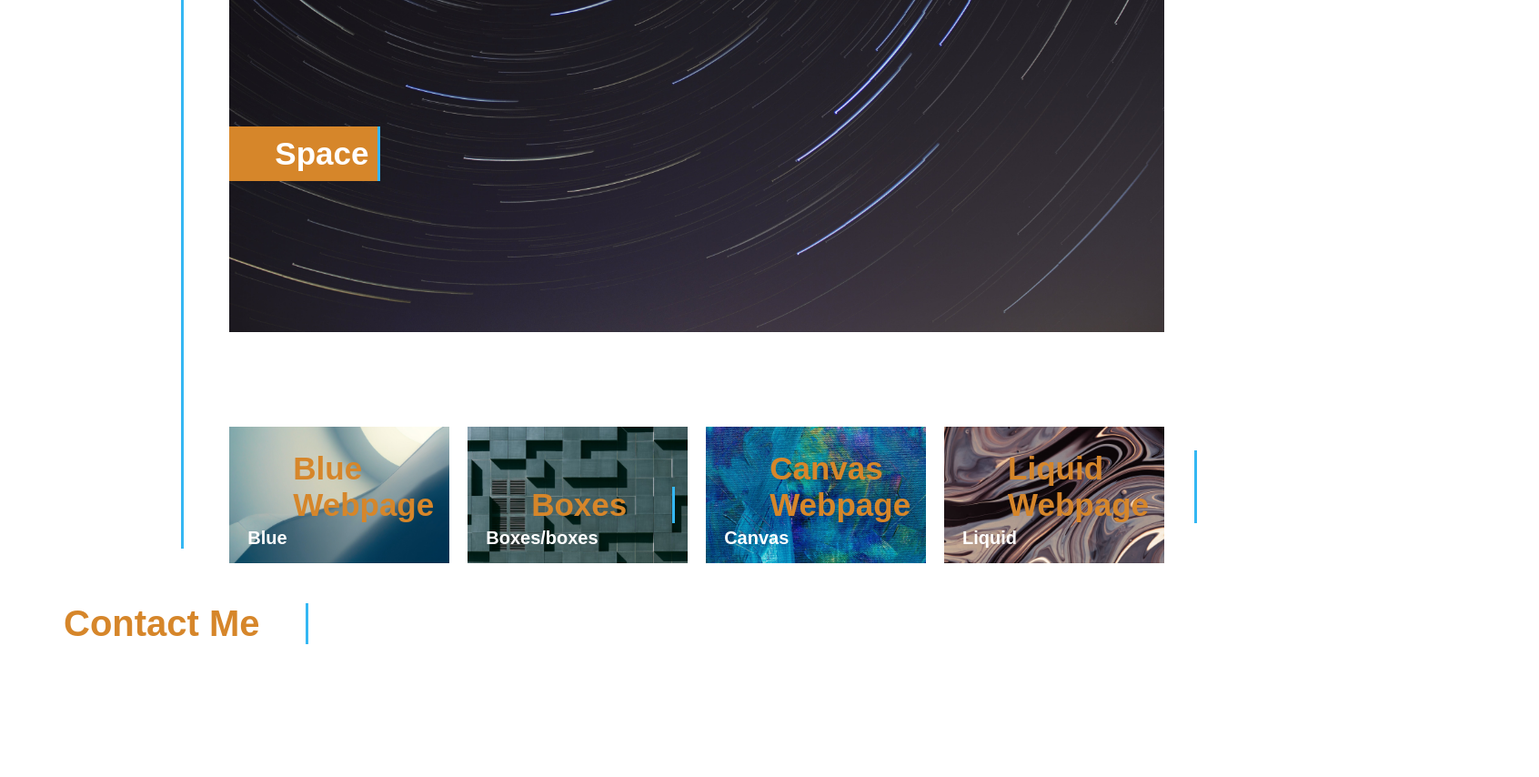
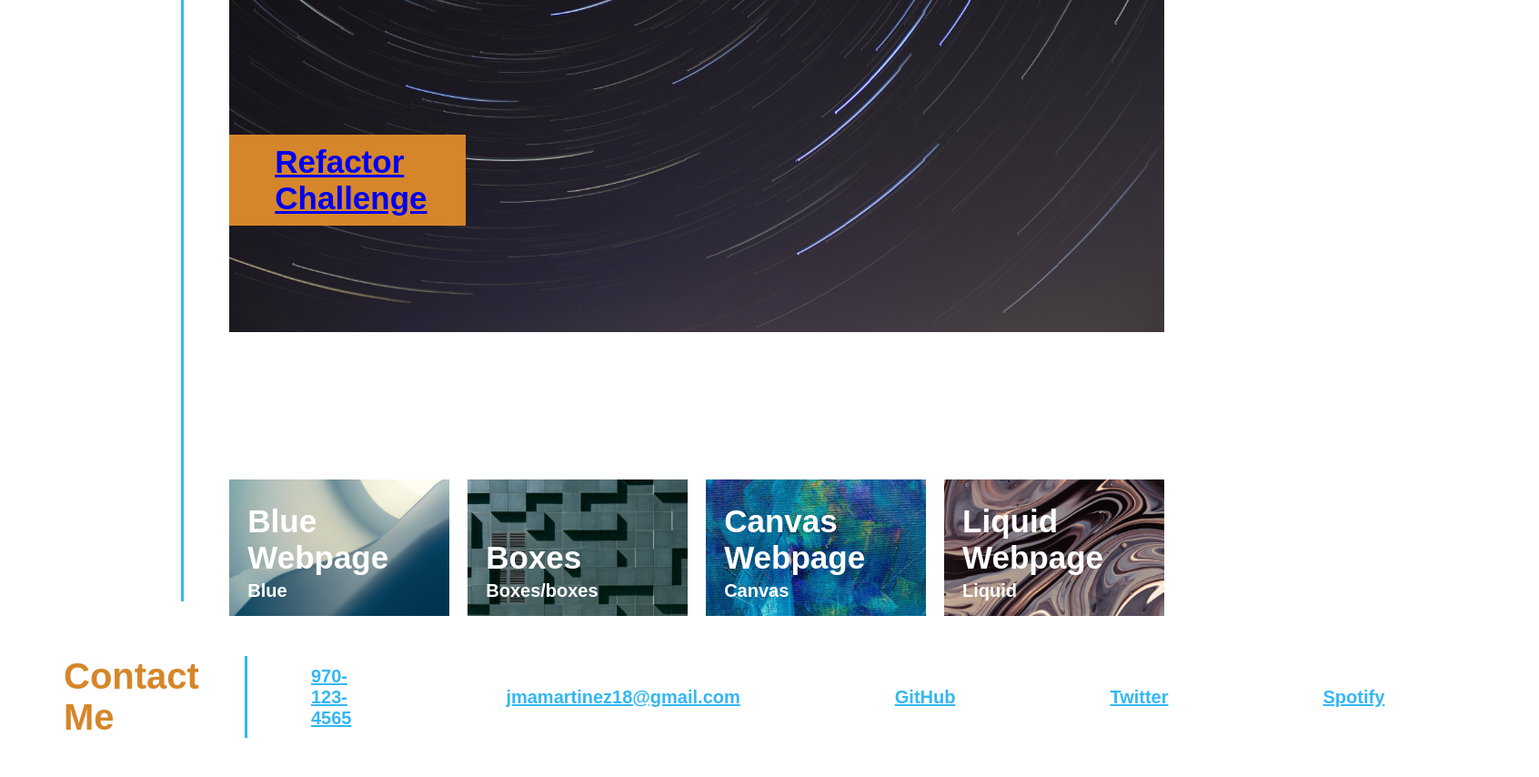
Before and after one commit to juanthtgotaway/Portfolio, a plain HTML site: page index.html in a window 1280 px wide. Shown: the part 1000-1854 px from the top of the page at 91% size, 1692 px wide, since content can reach past the window. Before the commit the page ends 1778 px from the top, so only its background shows below. Drawn offline with Linux system fonts and the light colour scheme.

Commit message:
links working and images displaced on bottom work contact section complete

```diff
--- a/assets/style.css
+++ b/assets/style.css
@@ -86,7 +86,7 @@ nav a:hover {
     color: var(--accentcolor);
 }
 
-#about h2, .work-content h2, #Contact-Me h2 {
+#about h1, .work-content h1, #Contact-Me h1 {
     font-size: 30px;
     margin: 20px 0px;
     color: var(--base);
@@ -102,38 +102,29 @@ nav a:hover {
     color: black;
 }
 
-/* .workheadercontainer {
-    display:grid;
-    justify-content: flex-start;
-    align-items: start;
-    width: 100%;
-} */
+.work-box img::before{
 
-.work-box {
-    /* margin-bottom: -50px; */
-    position: relative;
 }
-
 .work-box img {
     max-width: 100%;
     display: inline-flex;
     position: relative;
-    /* align-items: start; */
-
 }
 
-.work-box .description h2 {
+.description h2 {
     position: relative;
     bottom: 250px;
     background-color: var(--base);
     padding: 10px 10px 10px 50px;
     color: white;
     font-size: 35px;
+    width: 200px;
 }
 
 .smallboxes {
     display: flex;
     gap: 20px;
+    color: rgba(223, 44, 12, 0.5);
     justify-content: space-between;
 }
 
@@ -168,3 +159,45 @@ nav a:hover {
     font-size: 20px;
     margin: 0;
 }
+
+.contact-section {
+    display: inline;
+    vertical-align: top;
+    font-family: 'Open Sans', sans-serif;
+    font-size: 16px;
+    line-height: 28px;
+}
+
+#Contact-Me {
+    display: flex;
+    align-items: center;
+    color: var(--accentcolor);
+    font-size: 30px;
+    text-align: left;
+    padding-right: 20px;
+    margin-right: 20px;
+}
+
+.contact-info {
+    display: flex;
+    align-items: center;
+    margin-top: 0;
+    font-size: 20px;
+    margin-left: 20px;
+}
+
+
+.contact-info p {
+    margin: 0;
+    padding: 0;
+}
+
+.contact-info p:not(:last-child) {
+    margin-right: 170px;
+}
+
+.contact-info p a {
+    text-decoration: underline;
+    color: var(--accentcolor);
+    font-weight: bold;
+}
--- a/index.html
+++ b/index.html
@@ -27,7 +27,7 @@
         </section>
 
         <section id="about">
-            <h2>About Me</h2>
+            <h1>About Me</h1>
             <p>I'm an entry-level coder making a career change. With a background in a different field, I'm driven
                 by curiosity and a thirst for learning. I'm dedicated to adapting my problem-solving skills to software
                 development and staying current with technology. I'm excited to contribute to projects and build a
@@ -46,12 +46,12 @@
 
         <section id="work">
             <div class="work-content">
-                <h2>Work</h2>
-                <div class="workheadercontainer clearfix">
+                <h1>Work</h1>
+            <!-- <div class="workheadercontainer clearfix"> -->
             <div class="work-box">
                     <img src="assets/images/work space.jpg" alt="Space Image">
                     <div class="description">
-                            <h2 class="box-title">Space</h2>
+                    <h2 class="box-title"><a href="https://juanthtgotaway.github.io/01-Refactor-Challenge/"> Refactor Challenge</h2>
                     </div>
                     <div class="smallboxes clearfix">
                         <div class="small-box">
@@ -88,10 +88,19 @@
             </div>
 
         </section>
-
-        <section id="Contact-Me">
-            <h2>Contact Me</h2>
-        </section>
     </main>
 </body>
+
+<footer>
+    <section id="Contact-Me">
+        <h1>Contact Me</h1>
+        <div class="contact-info">
+            <p><a href="tel:970123456"><strong>970-123-4565</strong></p>
+            <p><a href="mailto:jmamartinez18@gmail.com"><strong>jmamartinez18@gmail.com</strong></p>
+            <p><a href="https://github.com/" target="_blank"><strong>GitHub</strong></p>
+            <p><a href=https://twitter.com target="_blank"><strong>Twitter</strong></p>
+            <p><a href="https://open.spotify.com/artist/3TVXtAsR1Inumwj472S9r4" target="_blank"><strong>Spotify</strong></p>
+        </div>
+    </section>
+</footer>
 </html>
```
Lines whose indentation alone changed are shown as unchanged.
